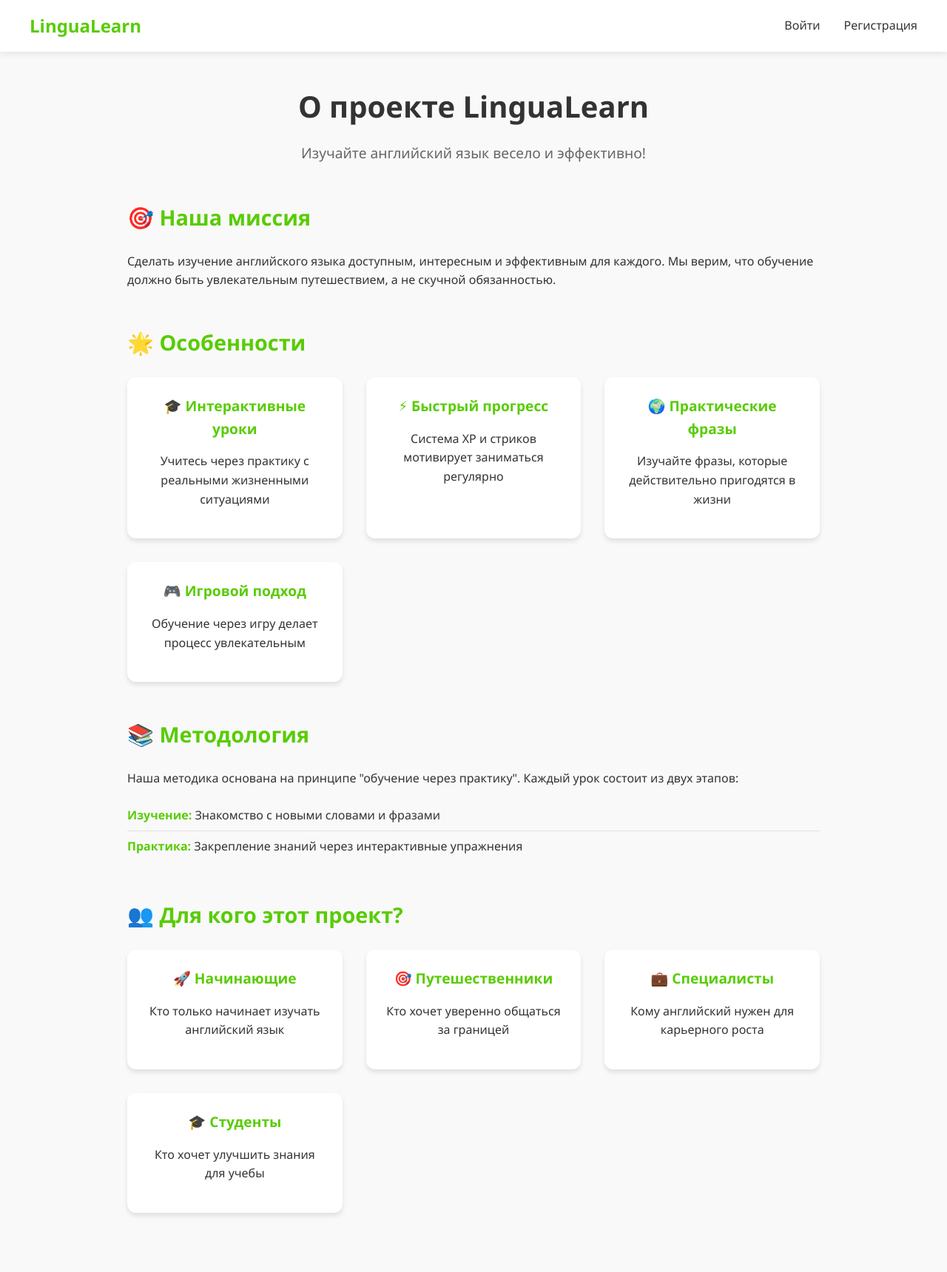
After one commit to criex2281337/pedproj, a Flask app: page /about in a window 1280 px wide. The commit adds this page. Shown: the whole page at 74% size. Run offline with Flask 3, Linux system fonts and the light colour scheme.

Commit message:
Add files via upload

```diff
--- /dev/null
+++ b/templates/about.html
@@ -0,0 +1,159 @@
+{% extends "base.html" %}
+
+{% block content %}
+<div class="about-container">
+    <div class="about-header">
+        <h1>О проекте LinguaLearn</h1>
+        <p>Изучайте английский язык весело и эффективно!</p>
+    </div>
+
+    <div class="about-content">
+        <div class="about-section">
+            <h2>🎯 Наша миссия</h2>
+            <p>Сделать изучение английского языка доступным, интересным и эффективным для каждого. Мы верим, что обучение должно быть увлекательным путешествием, а не скучной обязанностью.</p>
+        </div>
+
+        <div class="about-section">
+            <h2>🌟 Особенности</h2>
+            <div class="features-grid">
+                <div class="feature">
+                    <h3>🎓 Интерактивные уроки</h3>
+                    <p>Учитесь через практику с реальными жизненными ситуациями</p>
+                </div>
+                <div class="feature">
+                    <h3>⚡ Быстрый прогресс</h3>
+                    <p>Система XP и стриков мотивирует заниматься регулярно</p>
+                </div>
+                <div class="feature">
+                    <h3>🌍 Практические фразы</h3>
+                    <p>Изучайте фразы, которые действительно пригодятся в жизни</p>
+                </div>
+                <div class="feature">
+                    <h3>🎮 Игровой подход</h3>
+                    <p>Обучение через игру делает процесс увлекательным</p>
+                </div>
+            </div>
+        </div>
+
+        <div class="about-section">
+            <h2>📚 Методология</h2>
+            <p>Наша методика основана на принципе "обучение через практику". Каждый урок состоит из двух этапов:</p>
+            <ul>
+                <li><strong>Изучение:</strong> Знакомство с новыми словами и фразами</li>
+                <li><strong>Практика:</strong> Закрепление знаний через интерактивные упражнения</li>
+            </ul>
+        </div>
+
+        <div class="about-section">
+            <h2>👥 Для кого этот проект?</h2>
+            <div class="audience-grid">
+                <div class="audience">
+                    <h3>🚀 Начинающие</h3>
+                    <p>Кто только начинает изучать английский язык</p>
+                </div>
+                <div class="audience">
+                    <h3>🎯 Путешественники</h3>
+                    <p>Кто хочет уверенно общаться за границей</p>
+                </div>
+                <div class="audience">
+                    <h3>💼 Специалисты</h3>
+                    <p>Кому английский нужен для карьерного роста</p>
+                </div>
+                <div class="audience">
+                    <h3>🎓 Студенты</h3>
+                    <p>Кто хочет улучшить знания для учебы</p>
+                </div>
+            </div>
+        </div>
+    </div>
+</div>
+
+<style>
+.about-container {
+    max-width: 1000px;
+    margin: 0 auto;
+    padding: 2rem;
+}
+
+.about-header {
+    text-align: center;
+    margin-bottom: 3rem;
+}
+
+.about-header h1 {
+    color: var(--text-dark);
+    margin-bottom: 1rem;
+    font-size: 2.5rem;
+}
+
+.about-header p {
+    color: var(--text-light);
+    font-size: 1.2rem;
+}
+
+.about-section {
+    margin-bottom: 3rem;
+}
+
+.about-section h2 {
+    color: var(--primary-color);
+    margin-bottom: 1.5rem;
+    font-size: 1.8rem;
+}
+
+.about-section p {
+    line-height: 1.6;
+    color: var(--text-dark);
+    margin-bottom: 1rem;
+}
+
+.features-grid, .audience-grid {
+    display: grid;
+    grid-template-columns: repeat(auto-fit, minmax(250px, 1fr));
+    gap: 2rem;
+    margin-top: 1.5rem;
+}
+
+.feature, .audience {
+    background: var(--white);
+    padding: 1.5rem;
+    border-radius: 12px;
+    box-shadow: 0 4px 6px rgba(0,0,0,0.1);
+    text-align: center;
+}
+
+.feature h3, .audience h3 {
+    color: var(--primary-color);
+    margin-bottom: 1rem;
+    font-size: 1.2rem;
+}
+
+.about-section ul {
+    list-style: none;
+    padding-left: 0;
+}
+
+.about-section li {
+    padding: 0.5rem 0;
+    border-bottom: 1px solid var(--border-color);
+}
+
+.about-section li:last-child {
+    border-bottom: none;
+}
+
+.about-section li strong {
+    color: var(--primary-color);
+}
+
+@media (max-width: 768px) {
+    .about-container {
+        padding: 1rem;
+    }
+
+    .features-grid, .audience-grid {
+        grid-template-columns: 1fr;
+    }
+}
+</style>
+{% endblock %}
```
Also changed, not shown: templates/base.html (line endings or trailing spaces), templates/dashboard.html (line endings or trailing spaces), templates/index.html (line endings or trailing spaces), templates/profile.html (line endings or trailing spaces).
